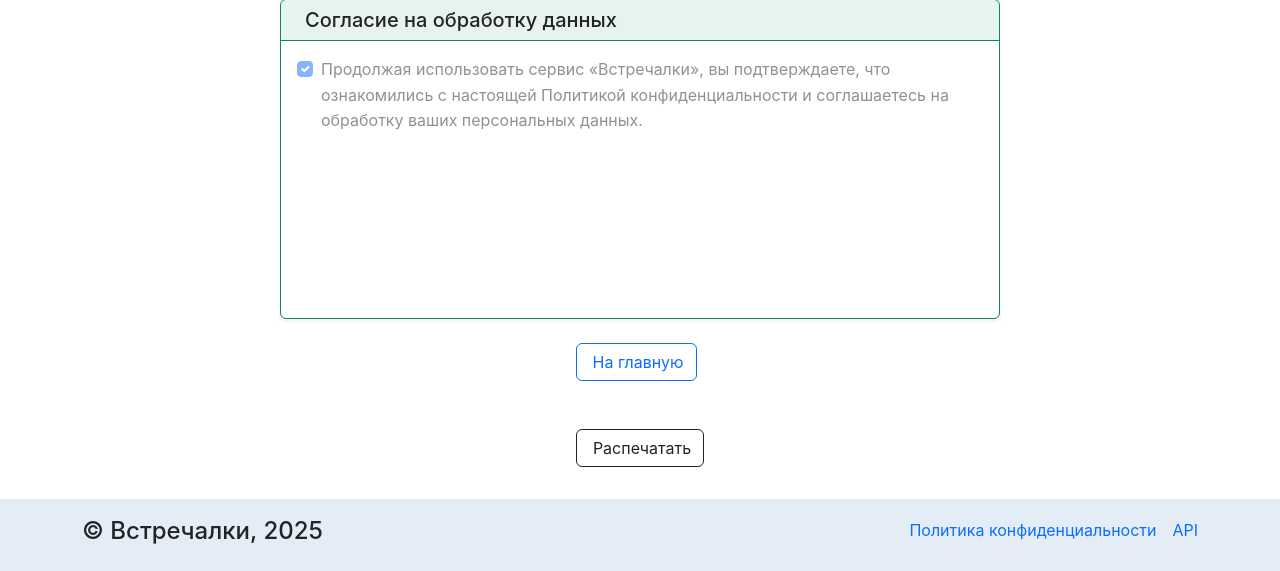
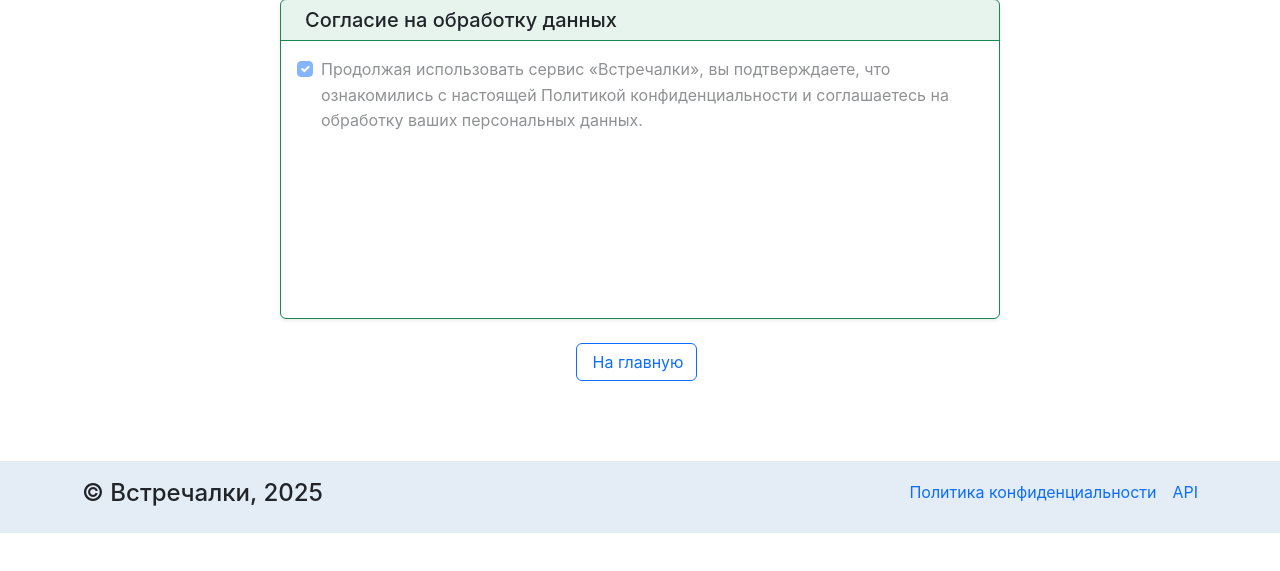
Before and after one commit to Mirvitik/randoccasion, a Django app: page /ru/privacy/ in a window 1280 px wide. Shown: the part 2256-2827 px from the top of the page. After the commit the page ends 2789 px from the top, so only its background shows below. Run offline with Django 5.2, Linux system fonts and the light colour scheme; data comes from the database, SQL or seed files in the repository; some libraries are stand-ins or nearby versions.

Commit message:
FIXED: privacy added

```diff
--- a/randoccasion/homepage/views.py
+++ b/randoccasion/homepage/views.py
@@ -40,9 +40,8 @@ class MainView(ListView):
 
 
 class PrivacyView(TemplateView):
-    template_name = 'homepage/privacy.html'
+    template_name = "homepage/privacy.html"
     context_object_name = "events"
-
 
     def get_context_data(self, **kwargs):
         context = super().get_context_data(**kwargs)
--- a/randoccasion/templates/homepage/privacy.html
+++ b/randoccasion/templates/homepage/privacy.html
@@ -178,16 +178,4 @@
         </div>
     </div>
 </div>
-<div class="d-print-none">
-    <div class="container">
-        <div class="row justify-content-center">
-            <div class="col-auto">
-                <button onclick="window.print()" class="btn btn-outline-dark">
-                    <i class="bi bi-printer me-1"></i>
-                    {% translate "Распечатать" %}
-                </button>
-            </div>
-        </div>
-    </div>
-</div>
 {% endblock %}
```
Also changed, not shown: randoccasion/users/urls.py (+5 -3 lines), randoccasion/users/views.py (+20 -16 lines), randoccasion/locale/de/LC_MESSAGES/django.po, randoccasion/locale/en/LC_MESSAGES/django.po, randoccasion/locale/es/LC_MESSAGES/django.po, randoccasion/locale/fr/LC_MESSAGES/django.po, randoccasion/locale/ru/LC_MESSAGES/django.po.
